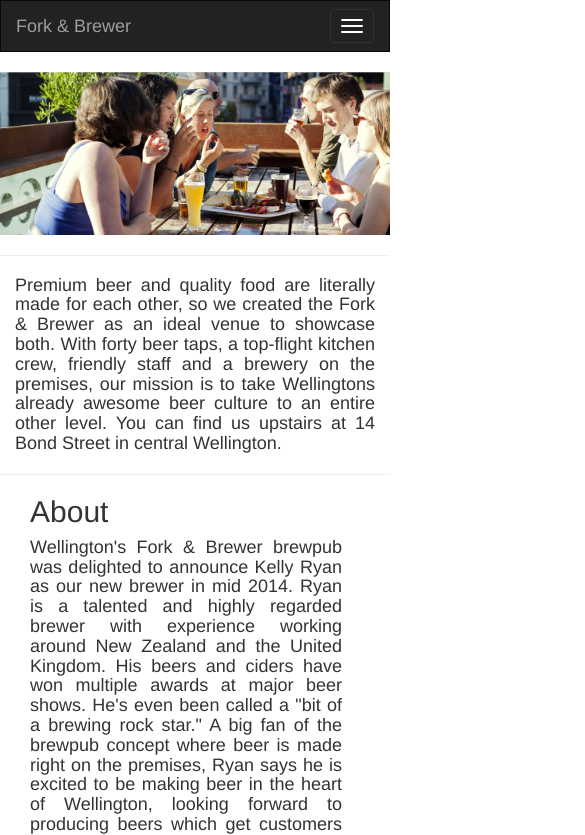
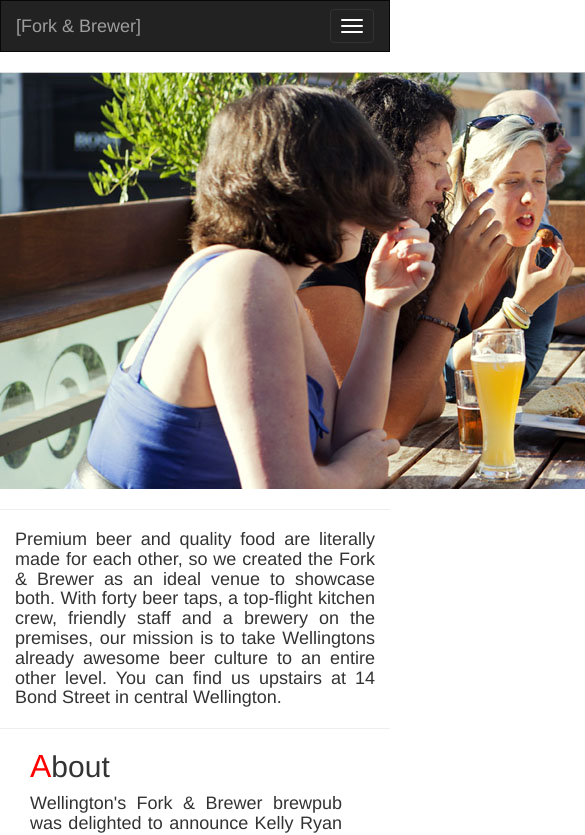
Before and after one commit to myexistance/ForkAndBrewer, a plain HTML site: page index.html in a window 390 px wide. Shown: the top 835 px of the page, 585 px wide, since content can reach past the window. Drawn offline with nearby package versions, Linux system fonts and the light colour scheme.

Commit message:
First letter

```diff
--- a/index.html
+++ b/index.html
@@ -2,6 +2,8 @@
 <html>
   <head>
     <meta charset="UTF-8">
+
+
     <title>formative2_bootstrap</title>
   <!-- <link rel="stylesheet" href="stylesheet.css" type="text/css"> -->
 
@@ -11,6 +13,13 @@
 
   <!-- Latest compiled and minified JavaScript -->
 <script src="https://maxcdn.bootstrapcdn.com/bootstrap/3.3.7/js/bootstrap.min.js" integrity="sha384-Tc5IQib027qvyjSMfHjOMaLkfuWVxZxUPnCJA7l2mCWNIpG9mGCD8wGNIcPD7Txa" crossorigin="anonymous"></script>
+<style>
+h2::first-letter {
+    color: #ff0000;
+    font-size: xx-large;
+}
+
+</style>
   </head>
 
 
@@ -27,7 +36,7 @@
         <span class="icon-bar"></span>
         <span class="icon-bar"></span>
       </button>
-      <a class="navbar-brand" href="#">Fork & Brewer</a>
+      <a class="navbar-brand" href="#">[Fork & Brewer]</a>
     </div>
     <div class="collapse navbar-collapse" id="myNavbar">
       <ul class="nav navbar-nav navbar-right">
@@ -43,7 +52,7 @@
 <!-- Main -->
 
 <div class = "row">
-	<img class= "col-sm-12" src = "image/main.jpg" style = "width:100%">
+	<img class= "col-sm-12" src = "image/main.jpg">
 </div>
 
 <hr>
@@ -90,7 +99,7 @@
     </div>
     <div class = "col-sm-4">
     <h2 class="col-sm-12 col-lg-offset-1">Food<hr>
-    	<ol class = "list-inline" style = "color: red">
+    	<ol class = "list-inline" style = "text-decoration-color: orangered">
     		<li><a href="">Main Menu / </a></li>
     		<li><a href="">Kids Menu / </a></li>
     		<li><a href="">Dessert </a></li>
@@ -200,7 +209,7 @@
     </div>
     <div>
     <hr>
-    	<p class="text-right"> © 2018 Hanjan, Inc. All rights reserved </p>
+    	<p class="text-right" style= "font-size: 15px">© 2018 Hanjan, Inc. All rights reserved</p>
     </div>
 
 
```
